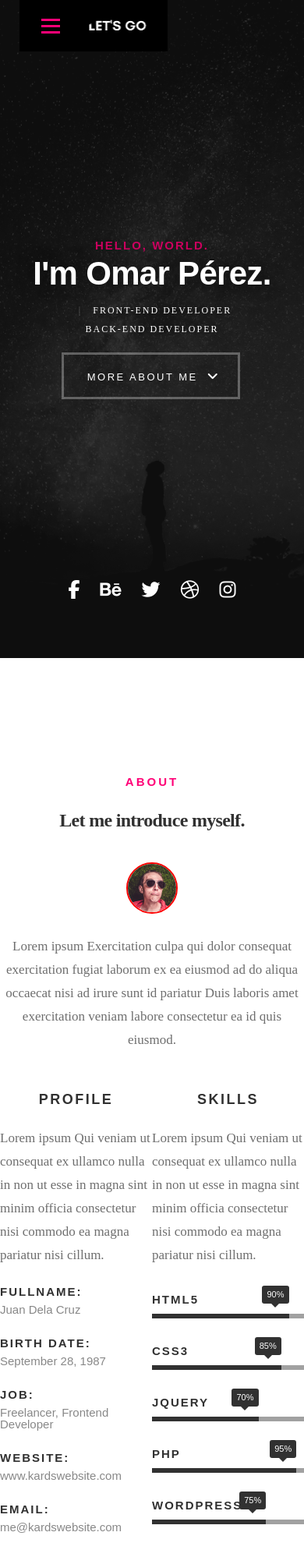
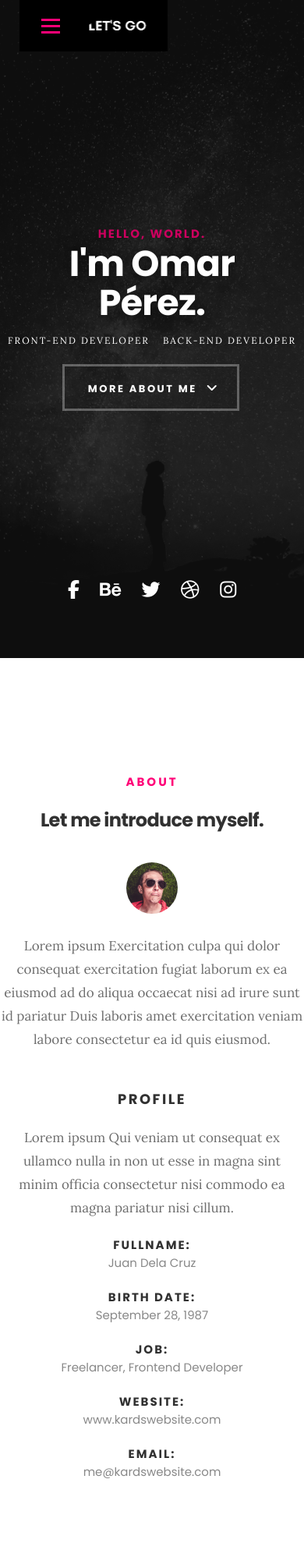
Before and after one commit to omarPerez1987/personal-portfolio, a website: page personal-portfolio/index.html in a window 390 px wide. Shown: the top 1997 px of the page at 78% size. Drawn offline with nearby package versions, Linux system fonts and the light colour scheme; files whose address does not match are found by name.

Commit message:
add: styles

```diff
--- a/personal-portfolio/index.html
+++ b/personal-portfolio/index.html
@@ -12,7 +12,7 @@
     <link rel="preconnect" href="https://fonts.googleapis.com" />
     <link rel="preconnect" href="https://fonts.gstatic.com" crossorigin />
     <link
-      href="https://fonts.googleapis.com/css2?family=Lora:ital,wght@0,400;0,700;1,400&family=Poppins:ital,wght@0,100;0,200;0,300;0,800;0,900;1,100;1,200;1,300;1,400;1,500;1,600;1,700;1,800;1,900&display=swap"
+      href="https://fonts.googleapis.com/css2?family=Lora:ital,wght@0,400;0,500;0,600;0,700;1,500&family=Poppins:ital,wght@0,100;0,200;0,300;0,400;0,500;0,600;0,700;0,800;1,100;1,200;1,900&display=swap"
       rel="stylesheet"
     />
 
@@ -22,8 +22,6 @@
   </head>
 
   <body id="top">
-
-
     <!-- header
    ================================================== -->
     <header>
@@ -67,8 +65,6 @@
 
       <!--intro-content -->
       <div class="intro-content">
-        <div>
-          <div>
         <h5>Hello, World.</h5>
         <h1>I'm Omar Pérez.</h1>
 
@@ -80,8 +76,6 @@
         <a class="button stroke-white smoothscroll" href="#about" title=""
           >More About Me</a
         >
-          </div>
-        </div>
       </div>
 
       <!-- /intro-social -->
@@ -181,7 +175,7 @@
               <strong>JQuery</strong>
             </li>
             <li>
-              <div class="progress percent95"><span>95%</span></div>
+              <div class="progress percent95"><span>90%</span></div>
               <strong>PHP</strong>
             </li>
             <li>
@@ -189,7 +183,6 @@
               <strong>Wordpress</strong>
             </li>
           </ul>
-          <!-- /skill-bars -->
         </div>
       </div>
 
@@ -306,8 +299,8 @@
       </div>
       <!-- /resume-timeline -->
 
-      <div class=" resume-timeline">
-        <div class=" resume-header">
+      <div class="resume-timeline">
+        <div class="resume-header">
           <h2>Education</h2>
         </div>
         <!-- /resume-header -->
@@ -389,7 +382,7 @@
     <!-- Portfolio Section
    ================================================== -->
     <section id="portfolio">
-      <div class=" section-intro">
+      <div class="section-intro">
         <div>
           <h5>Portfolio</h5>
           <h1>Check Out Some of My Works.</h1>
@@ -441,7 +434,7 @@
 
           <!-- /folio-item -->
 
-          <div class=" folio-item">
+          <div class="folio-item">
             <div class="item-wrap">
               <img src="images/portfolio/salad.jpg" alt="Salad" />
               <a href="#modal-06" class="overlay">
@@ -705,7 +698,7 @@
     <!-- contact
    ================================================== -->
     <section id="contact">
-      <div class=" section-intro">
+      <div class="section-intro">
         <div>
           <h5>Contact</h5>
           <h1>I'd Love To Hear From You.</h1>
@@ -718,7 +711,7 @@
         </div>
       </div>
 
-      <div class=" contact-info">
+      <div class="contact-info">
         <div>
           <div class="icon">
             <i class="icon-pin"></i>
@@ -733,7 +726,7 @@
           </p>
         </div>
 
-        <div class=" collapse">
+        <div class="collapse">
           <div class="icon">
             <i class="icon-mail"></i>
           </div>
--- a/personal-portfolio/src/css/base.css
+++ b/personal-portfolio/src/css/base.css
@@ -17,7 +17,8 @@ body {
   margin: 0;
   padding: 0;
   background: #151515;
-  font-family: "lora-regular", serif;
+  font-family: lora, serif;
+  font-weight: 400;
   font-size: 1.7rem;
   line-height: 3rem;
   color: #6e6e6e;
@@ -65,7 +66,8 @@ h3,
 h4,
 h5,
 h6 {
-  font-family: "poppins-semibold", sans-serif;
+  font-family: poppins, sans-serif;
+  font-weight: bolder;
   color: #313131;
   font-style: normal;
   text-rendering: optimizeLegibility;
@@ -75,7 +77,8 @@ h3 h4 {
   margin-bottom: 1.8rem;
 }
 h5 h6 {
-  font-family: "poppins-bold";
+  font-family: poppins;
+  font-weight: bold;
   margin-bottom: 1.2rem;
 }
 h1 {
@@ -177,7 +180,8 @@ h1 {
 a.button,
 button {
   display: inline-block;
-  font-family: "poppins-bold", sans-serif;
+  font-family: poppins;
+  font-weight: bold;
   font-size: 1.4rem;
   text-transform: uppercase;
   letter-spacing: 0.3rem;
@@ -266,7 +270,8 @@ button.stroke:hover,
   position: absolute;
   left: 0;
   top: -3rem;
-  font-family: "poppins-bold", sans-serif;
+  font-family: poppins;
+  font-weight: bold;
   color: #313131;
   text-transform: uppercase;
   letter-spacing: 0.2rem;
@@ -283,7 +288,8 @@ button.stroke:hover,
   right: 0;
   top: -3.6rem;
   display: block;
-  font-family: "poppins-regular", sans-serif;
+  font-family: poppins;
+  font-weight: 500;
   color: white;
   font-size: 1.1rem;
   line-height: 1;
@@ -362,59 +368,3 @@ button.stroke:hover,
 .skill-bars li .percent100 {
   width: 100%;
 }
-
-/* intro styles *********************************** */
-
-.grey-section {
-  background: #ebebeb;
-}
-.grey-section p.lead {
-  color: #7d7d7d;
-}
-.section-intro {
-  max-width: 700px;
-  margin-left: auto;
-  margin-right: auto;
-  text-align: center;
-  margin-bottom: 3.6rem;
-  position: relative;
-}
-.section-intro h1 {
-  font-family: "poppins-semibold", serif;
-  font-size: 3.6rem;
-  color: #313131;
-  line-height: 1.25;
-  margin-bottom: 1.2rem;
-}
-.section-intro h5 {
-  color: #ff0077;
-  font-size: 1.6rem;
-  line-height: 1.875;
-  margin-bottom: 0.3rem;
-  letter-spacing: 0.4rem;
-}
-
-/* * responsive:********************************** */
-
-@media only screen and (max-width: 768px) {
-  .section-intro {
-    max-width: 650px;
-  }
-  .section-intro h1 {
-    font-size: 3rem;
-  }
-}
-@media only screen and (max-width: 600px) {
-  .section-intro h1 {
-    font-size: 2.6rem;
-  }
-  .section-intro h5 {
-    font-size: 1.5rem;
-    letter-spacing: 0.3rem;
-  }
-}
-@media only screen and (max-width: 400px) {
-  .section-intro h1 {
-    font-size: 2.4rem;
-  }
-}
--- a/personal-portfolio/src/css/main.css
+++ b/personal-portfolio/src/css/main.css
@@ -1,5 +1,3 @@
-
-
 /**
  * ===================================================================
  **** header
@@ -120,7 +118,8 @@ header .logo a {
 #main-nav-wrap {
   display: block;
   width: 100%;
-  font-family: "poppins-medium", sans-serif;
+  font-family: poppins;
+  font-weight: 500;
   font-size: 1.5rem;
   position: absolute;
   top: 100%;
@@ -225,7 +224,8 @@ header .logo a {
 }
 .intro-content h1 {
   color: #ffffff;
-  font-family: "poppins-medium", sans-serif;
+  font-family: poppins;
+  font-weight: bolder;
   font-size: 8.4rem;
   line-height: 1.071;
   max-width: 900px;
@@ -235,9 +235,11 @@ header .logo a {
   margin-right: auto;
   text-shadow: 0 0 20px rgba(0, 0, 0, 0.5);
 }
+
 .intro-content h5 {
   color: #cc005f;
-  font-family: "poppins-bold", sans-serif;
+  font-family: poppins;
+  font-weight: bolder;
   font-size: 2.3rem;
   line-height: 1.565;
   margin-bottom: 0;
@@ -246,8 +248,9 @@ header .logo a {
   text-shadow: 0 0 6px rgba(0, 0, 0, 0.2);
 }
 .intro-content .intro-position {
-  font-family: "lora-regular", serif;
-  font-size: 1.7rem;
+  font-family: lora;
+  font-weight: 400;
+  font-size: 1.5rem;
   line-height: 2.4rem;
   text-transform: uppercase;
   letter-spacing: 0.2rem;
@@ -364,6 +367,7 @@ header .logo a {
   .intro-content h1 {
     font-size: 4.6rem;
     margin-bottom: 0.6rem;
+    max-width: 90%;
   }
   .intro-content h5 {
     font-size: 1.5rem;
@@ -375,6 +379,9 @@ header .logo a {
   }
   .intro-content .intro-position span {
     padding: 0 0.6rem;
+  }
+  .intro-content .intro-position span:first-child::before {
+    display: none;
   }
   .intro-content .intro-position span::before,
   .intro-content .intro-position span::after {
@@ -421,11 +428,14 @@ header .logo a {
   margin: 0 auto;
   display: flex;
   justify-content: center;
+  gap: 2em;
+  width: 90%;
   max-width: 850px;
   margin-bottom: 3.6rem;
 }
 .about-content h3 {
-  font-family: "poppins-bold", sans-serif;
+  font-family: poppins;
+  font-weight: bolder;
   font-size: 1.8rem;
   text-transform: uppercase;
   letter-spacing: 0.25rem;
@@ -440,7 +450,8 @@ header .logo a {
   margin-bottom: 0.6rem;
 }
 .about-content .info-list li strong {
-  font-family: "poppins-bold", sans-serif;
+  font-family: poppins;
+  font-weight: bolder;
   color: #313131;
   text-transform: uppercase;
   letter-spacing: 0.2rem;
@@ -449,7 +460,8 @@ header .logo a {
 }
 .about-content .info-list li span {
   display: block;
-  font-family: "poppins-regular", sans-serif;
+  font-family: poppins;
+  font-weight: 400;
   color: #888888;
   font-size: 1.5rem;
   line-height: 1;
@@ -507,7 +519,6 @@ header .logo a {
     margin-top: 3rem;
   }
   .intro-info img {
-    border: 2px solid red;
     height: 6.6rem;
     width: 6.6rem;
     float: none;
@@ -515,6 +526,11 @@ header .logo a {
   }
   .intro-info .lead {
     padding-left: 0;
+    text-align: center;
+  }
+  .about-content {
+    display: flex;
+    flex-direction: column;
     text-align: center;
   }
 }
@@ -541,6 +557,36 @@ header .logo a {
   color: #ff0077;
 }
 
+.grey-section {
+  background: #ebebeb;
+}
+.grey-section p.lead {
+  color: #7d7d7d;
+}
+.section-intro {
+  max-width: 700px;
+  margin-left: auto;
+  margin-right: auto;
+  text-align: center;
+  margin-bottom: 3.6rem;
+  position: relative;
+  border-color: 2px solid red;
+}
+.section-intro h1 {
+  font-family: poppins;
+  font-weight: bolder;
+  font-size: 3.6rem;
+  color: #313131;
+  line-height: 1.25;
+  margin-bottom: 1.2rem;
+}
+.section-intro h5 {
+  color: #ff0077;
+  font-size: 1.6rem;
+  line-height: 1.875;
+  margin-bottom: 0.3rem;
+  letter-spacing: 0.4rem;
+}
 #resume .resume-timeline {
   max-width: 980px;
 }
@@ -592,7 +638,8 @@ header .logo a {
   margin-bottom: 0;
 }
 #resume .timeline-header p {
-  font-family: "poppins-regular", sans-serif;
+  font-family: poppins;
+  font-weight: 400;
   font-size: 1.6rem;
   color: #888888;
 }
@@ -620,6 +667,31 @@ header .logo a {
  * resume
  * -------------------------------------------------------------------
  */
+
+@media only screen and (max-width: 768px) {
+  .section-intro {
+    max-width: 650px;
+  }
+  .section-intro h1 {
+    font-size: 3rem;
+  }
+}
+@media only screen and (max-width: 600px) {
+  .section-intro h1 {
+    font-size: 2.6rem;
+  }
+  .section-intro h5 {
+    font-size: 1.5rem;
+    letter-spacing: 0.3rem;
+  }
+}
+@media only screen and (max-width: 400px) {
+  .section-intro h1 {
+    font-size: 2.4rem;
+  }
+}
+
+
 @media only screen and (max-width: 1024px) {
   #resume .timeline-header {
     padding-right: 50px;
@@ -761,7 +833,8 @@ header .logo a {
   margin: 0;
   padding: 0;
   text-transform: uppercase;
-  font-family: "poppins-regular", sans-serif;
+  font-family: poppins;
+  font-weight: 400;
   font-size: 1.2rem;
   letter-spacing: 0.1rem;
   color: rgba(255, 255, 255, 0.6);
@@ -917,7 +990,8 @@ header .logo a {
   font-size: 3.6rem;
   margin-top: 1.2rem;
   margin-bottom: 0;
-  font-family: "poppins-medium", sans-serif;
+  font-family: poppins;
+  font-weight: 500;
   color: white;
 }
 
@@ -964,7 +1038,8 @@ header .logo a {
 
 .contact-info {
   margin: 4.8rem auto 0;
-  font-family: "poppins-regular", sans-serif;
+  font-family: poppins;
+  font-weight: 400;
   font-size: 1.5rem;
   text-align: center;
   display: flex;
@@ -995,7 +1070,8 @@ header .logo a {
 footer {
   padding-bottom: 3rem;
   font-size: 1.4rem;
-  font-family: "poppins-regular", sans-serif;
+  font-family: poppins;
+  font-weight: 400;
   display: flex;
   justify-content: center;
 }
--- a/personal-portfolio/src/js/main.js
+++ b/personal-portfolio/src/js/main.js
@@ -4,25 +4,6 @@ document.addEventListener("DOMContentLoaded", function () {
     document.getElementById("loader").style.display = "none";
     document.getElementById("preloader").style.display = "none";
   });
-
-  // FitText Settings
-  setTimeout(function () {
-    const introHeading = document
-      .getElementById("intro")
-      .getElementsByTagName("h1")[0];
-    fitText(introHeading, 42, 84);
-  }, 100);
-
-  function fitText(element, minSize, maxSize) {
-    const fontSize = Math.max(
-      Math.min(
-        element.clientWidth / (10 * (element.textContent.length / 2)),
-        parseFloat(maxSize)
-      ),
-      parseFloat(minSize)
-    );
-    element.style.fontSize = fontSize + "px";
-  }
 
   // Navigation Menu
   const toggleButton = document.querySelector(".menu-toggle");
```
Lines whose indentation alone changed are shown as unchanged.
